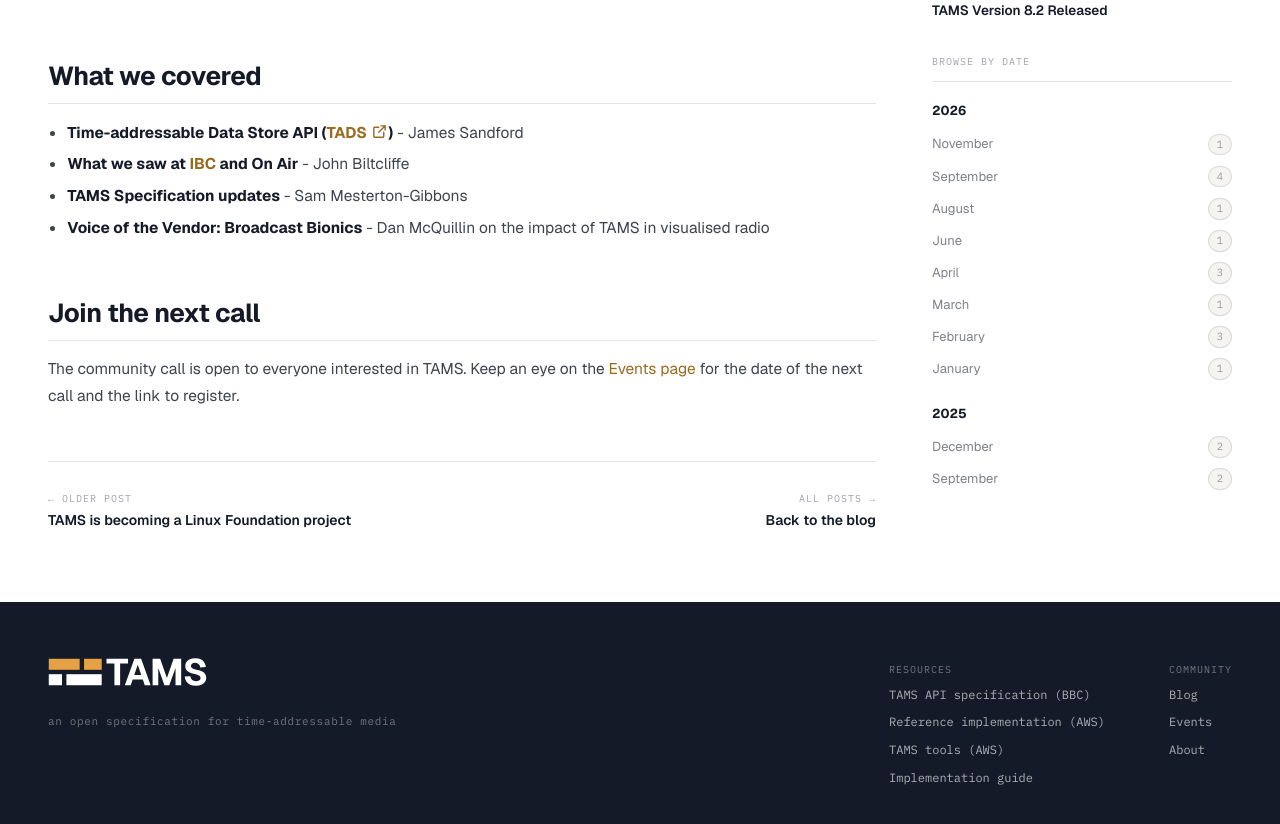
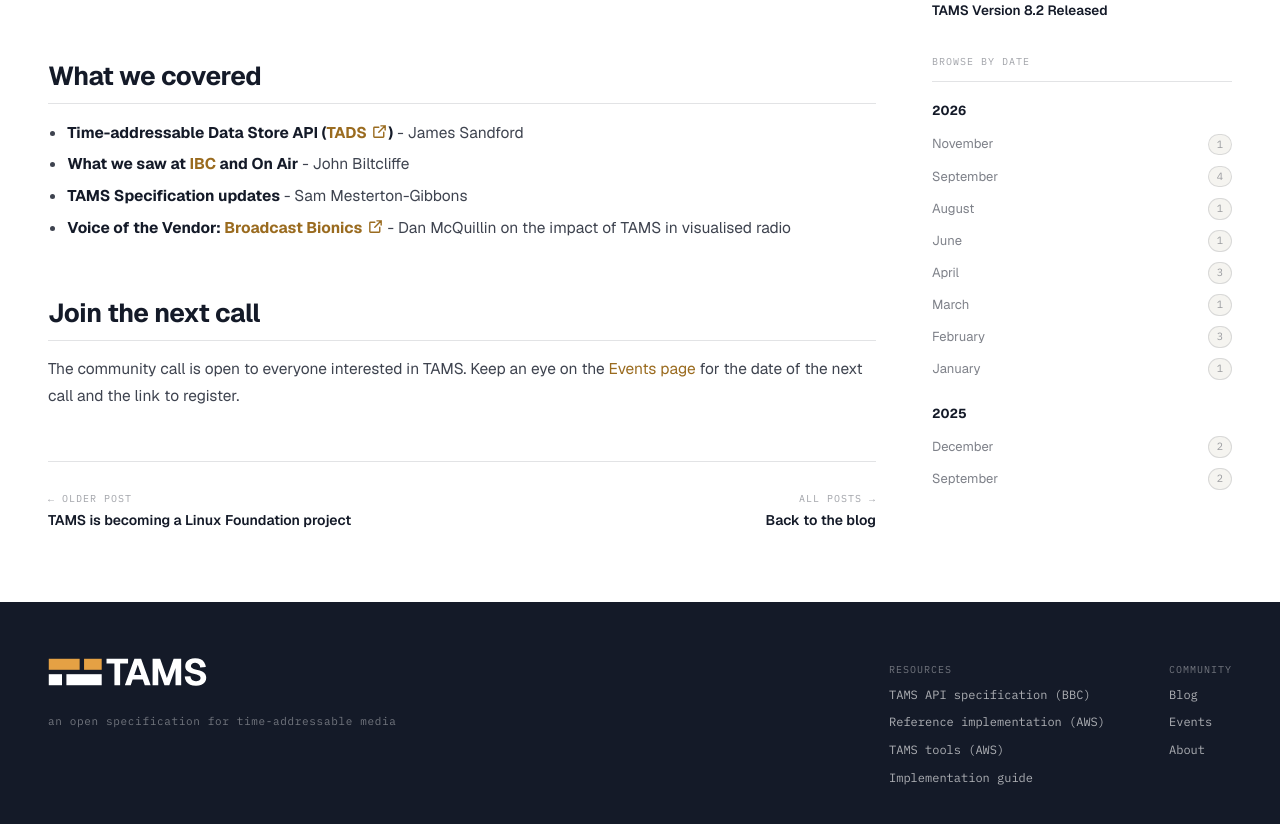
Before and after one commit to johnbilt/tams-website, a Jekyll site: the page built from _posts/2026-11-12-community-call-november.md, in a window 1280 px wide and 900 px high, scrolled down 848 px, cut to the strip 69-893 px from the top of the window. Built offline with Jekyll 4.4.1, drawn with Linux system fonts in a browser that asks for light colours; part of the change alters nothing that is shown.

Commit message:
Updated link

```diff
--- a/_posts/2026-11-12-community-call-november.md
+++ b/_posts/2026-11-12-community-call-november.md
@@ -26,7 +26,7 @@ The TAMS community call was back on Wednesday 11th November, and for the first t
 - **Time-addressable Data Store API ([TADS](https://github.com/bbc/tads))** - James Sandford
 - **What we saw at [IBC]({% post_url 2026-09-08-IBC2026 %}) and On Air** - John Biltcliffe
 - **TAMS Specification updates** - Sam Mesterton-Gibbons
-- **Voice of the Vendor: Broadcast Bionics** - Dan McQuillin on the impact of TAMS in visualised radio
+- **Voice of the Vendor: [Broadcast Bionics](https://www.bionics.co.uk/)** - Dan McQuillin on the impact of TAMS in visualised radio
 
 ## Join the next call
 
```
